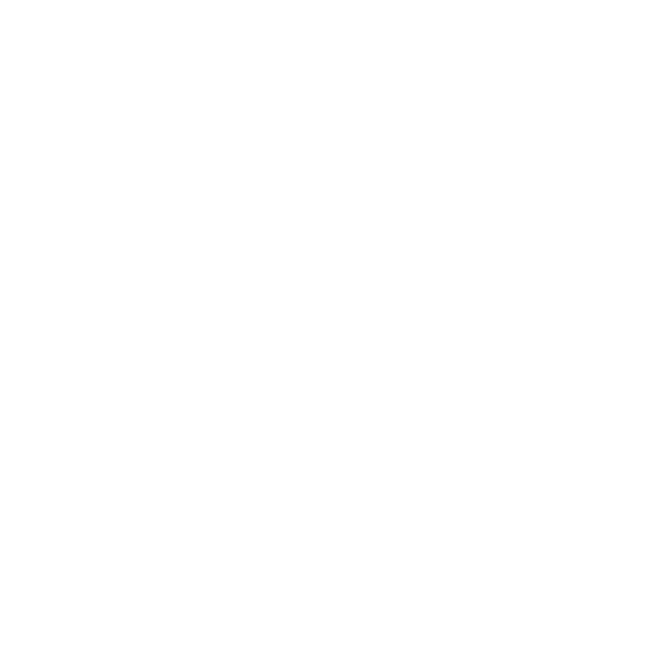
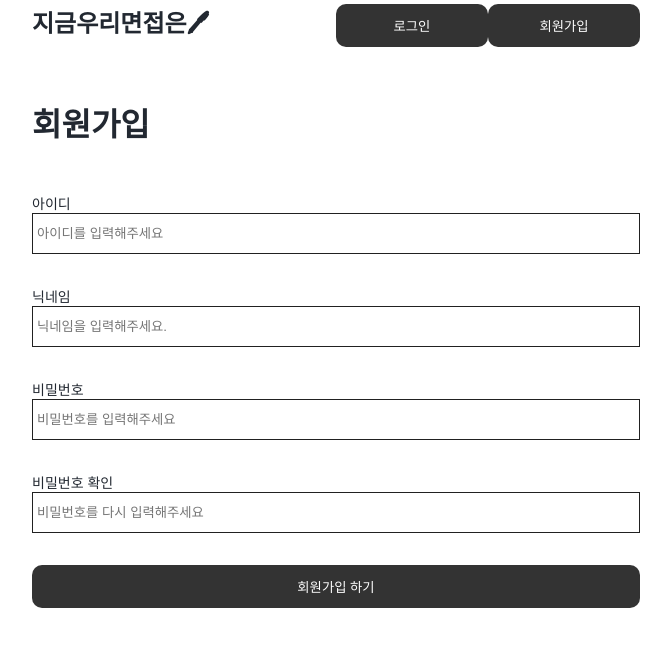
Before and after one commit to ShinByoungWoo/CS_project, a React (Create React App) app: page /signup in a window 1280 px wide. Shown: the top 646 px of the page, without its empty margins (304-975 px from the left). Built offline with nearby package versions, Linux system fonts and the light colour scheme.

Commit message:
Header부분 추가

```diff
--- /dev/null
+++ b/src/components/Header.js
@@ -0,0 +1,81 @@
+// 로그인 회원가입하기 / 내정보 알림 로그아웃 헤더 컴포넌트
+
+import React from "react";
+import { useSelector, useDispatch } from "react-redux";
+
+// import { apiKey } from "../shared/firebase";
+import { actionCreators as userActions } from "../redux/modules/user";
+import { Grid, Text, Button } from "../elements";
+import { history } from "../redux/configureStore";
+
+const Header = (props) => {
+  const is_login = useSelector((state) => state.user.is_login);
+  const dispatch = useDispatch();
+
+  //   //firebase 세션키 가져오는 부분이라 주석처리
+  //   const _session_key = `firebase:authUser:${apiKey}:[DEFAULT]`;
+  //   const is_session = sessionStorage.getItem(_session_key) ? true : false;
+
+  // console.log(is_session);
+
+  if (is_login) {
+    return (
+      <React.Fragment>
+        <Grid is_flex padding="4px 16px">
+          <Grid>
+            <Text margin="0px" size="24px" bold>
+              지금우리면접은🖊
+            </Text>
+          </Grid>
+
+          <Grid is_flex>
+            <Button text="내 정보"></Button>
+            <Button
+              _onClick={() => {
+                history.push("/noti");
+              }}
+              text="알림"
+            ></Button>
+            <Button
+              text="로그아웃"
+              _onClick={() => {
+                dispatch(userActions.logoutFB());
+              }}
+            ></Button>
+          </Grid>
+        </Grid>
+      </React.Fragment>
+    );
+  }
+
+  return (
+    <React.Fragment>
+      <Grid is_flex padding="4px 16px">
+        <Grid>
+          <Text margin="0px" size="24px" bold>
+            지금우리면접은🖊
+          </Text>
+        </Grid>
+
+        <Grid is_flex>
+          <Button
+            text="로그인"
+            _onClick={() => {
+              history.push("/login");
+            }}
+          ></Button>
+          <Button
+            text="회원가입"
+            _onClick={() => {
+              history.push("/signup");
+            }}
+          ></Button>
+        </Grid>
+      </Grid>
+    </React.Fragment>
+  );
+};
+
+Header.defaultProps = {};
+
+export default Header;
--- a/src/elements/Grid.js
+++ b/src/elements/Grid.js
@@ -2,8 +2,16 @@
 import styled from "styled-components";
 
 const Grid = (props) => {
-  const { is_flex, width, padding, margin, backgroundcolor, children, center, _onClick } =
-    props;
+  const {
+    is_flex,
+    width,
+    padding,
+    margin,
+    backgroundcolor,
+    children,
+    center,
+    _onClick,
+  } = props;
 
   const styles = {
     is_flex: is_flex,
@@ -16,7 +24,9 @@
 
   return (
     <React.Fragment>
-      <GridBox {...styles} onClick={_onClick}>{children}</GridBox>
+      <GridBox {...styles} onClick={_onClick}>
+        {children}
+      </GridBox>
     </React.Fragment>
   );
 };
@@ -28,7 +38,7 @@
   padding: false,
   margin: false,
   backgroundcolor: false,
-  center:false,
+  center: false,
   _onClick: () => {},
 };
 
@@ -44,7 +54,7 @@
     props.is_flex
       ? `display: flex; align-items: center; justify-content: space-between; `
       : ""}
-  ${(props) => props.center? `text-align: center`: ""}
+  ${(props) => (props.center ? `text-align: center` : "")}
 `;
 
 export default Grid;
--- a/src/elements/index.js
+++ b/src/elements/index.js
@@ -0,0 +1,7 @@
+import Grid from "./Grid";
+
+import Text from "./Text";
+import Input from "./Input";
+import Button from "./Button";
+
+export { Grid, Text, Input, Button };
--- a/src/pages/Login.js
+++ b/src/pages/Login.js
@@ -22,6 +22,7 @@
 
     dispatch(userActions.loginFB(id, pwd));
   };
+
   return (
     <React.Fragment>
       <Grid padding="16px">
--- a/src/pages/SignUp.js
+++ b/src/pages/SignUp.js
@@ -4,8 +4,8 @@
 import { useDispatch } from "react-redux";
 
 import { Grid, Text, Input, Button } from "../elements";
-import { actionCreators as userActions } from "../redux/modules/User";
-import { emailCheck } from "../shared/common";
+import { actionCreators as userActions } from "../redux/modules/user";
+// import { emailCheck } from "../shared/common";
 
 const SignUp = (props) => {
   const dispatch = useDispatch();
@@ -20,10 +20,10 @@
       return;
     }
 
-    if (!emailCheck(id)) {
-      window.alert("이메일 형식이 맞지 않습니다.");
-      return;
-    }
+    // if (!emailCheck(id)) {
+    //   window.alert("이메일 형식이 맞지 않습니다.");
+    //   return;
+    // }
 
     if (pwd !== pwd_check) {
       window.alert("비밀번호가 맞지 않습니다.");
--- a/src/shared/App.js
+++ b/src/shared/App.js
@@ -1,19 +1,27 @@
 import "./App.css";
 import React from "react";
+import styled from "styled-components";
 
 import Login from "../pages/Login";
+import SignUp from "../pages/SignUp";
+import Header from "../components/Header";
+
 import { ConnectedRouter } from "connected-react-router";
 import { Route } from "react-router-dom";
 import { history } from "../redux/configureStore";
-
+import { Grid } from "../elements";
 
 function App() {
   return (
-    <React.Fragment>
-      <ConnectedRouter history={history}>
-        <Route path="/login" exact component={Login} />
-      </ConnectedRouter>
-    </React.Fragment>
+    <Grid width="50%" margin="auto">
+      <React.Fragment>
+        <Header></Header>
+        <ConnectedRouter history={history}>
+          <Route path="/login" exact component={Login} />
+          <Route path="/signup" exact component={SignUp} />
+        </ConnectedRouter>
+      </React.Fragment>
+    </Grid>
   );
 }
 
```
Also changed, not shown: src/redux/modules/user.js (+1 -6 lines), src/shared/Cookie.js (added, +29 -0 lines), 2 other files (tests, documents, lock files or other folders).
